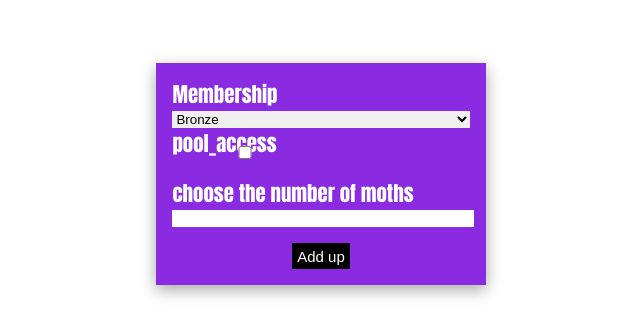
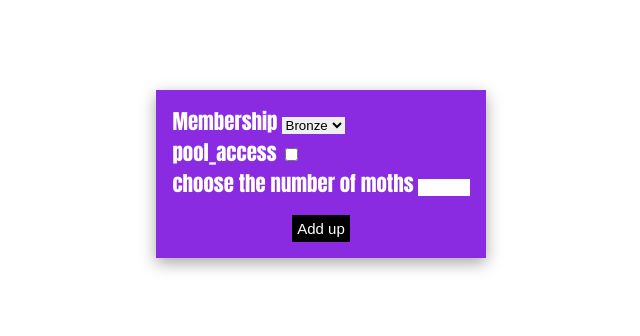
Before and after one commit to skido600/james_project, a plain HTML site: page index.html in a window 1280 px wide. Shown: the part 234-570 px from the top of the page, without its empty margins (319-959 px from the left). Drawn offline with Linux system fonts and the light colour scheme.

Commit message:
Update index.html

```diff
--- a/index.html
+++ b/index.html
@@ -21,7 +21,6 @@
 
 
         form :is(select, input) {
-            width: 100%;
             border: none;
         }
 
@@ -51,14 +50,6 @@
             font-size: 15px;
             background-color: black;
             color: white;
-        }
-
-        #pool_access {
-            position: relative;
-            top: -1rem;
-            right: 5rem;
-            display: flex;
-            align-items: center;
         }
     </style>
 </head>
```
